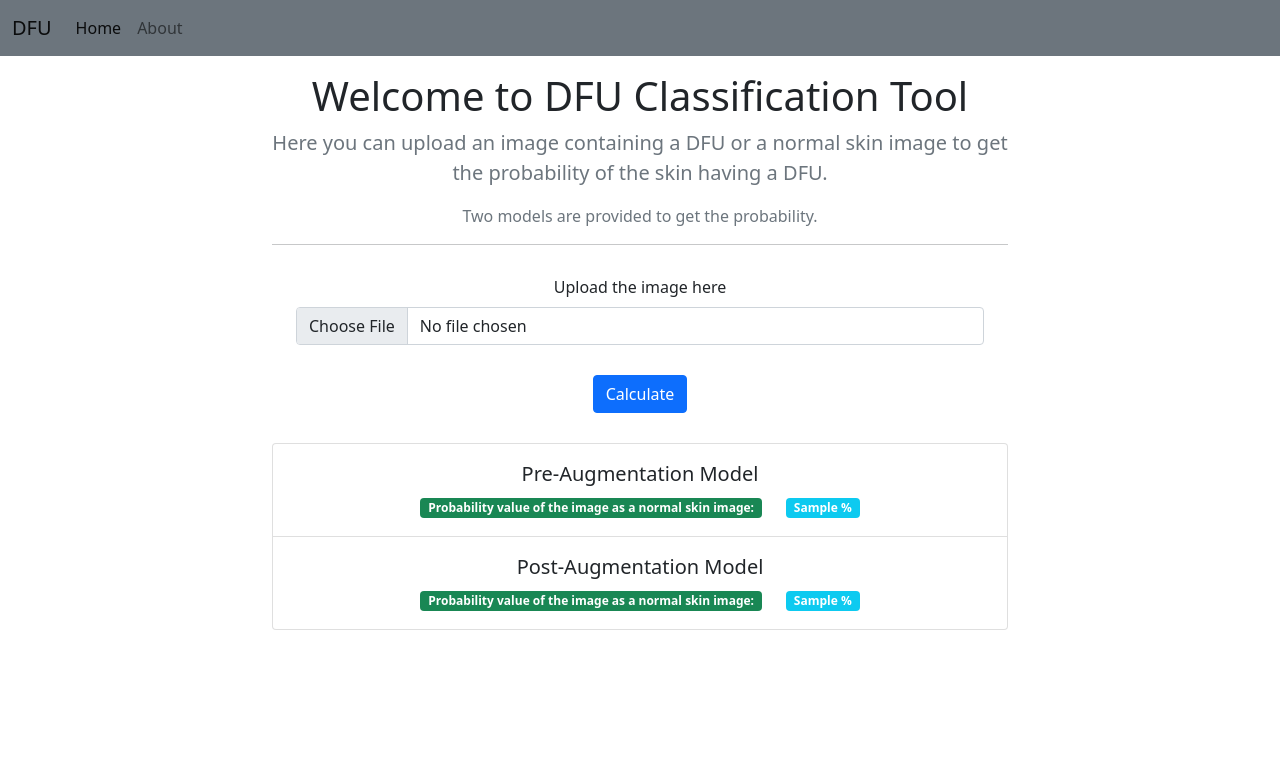
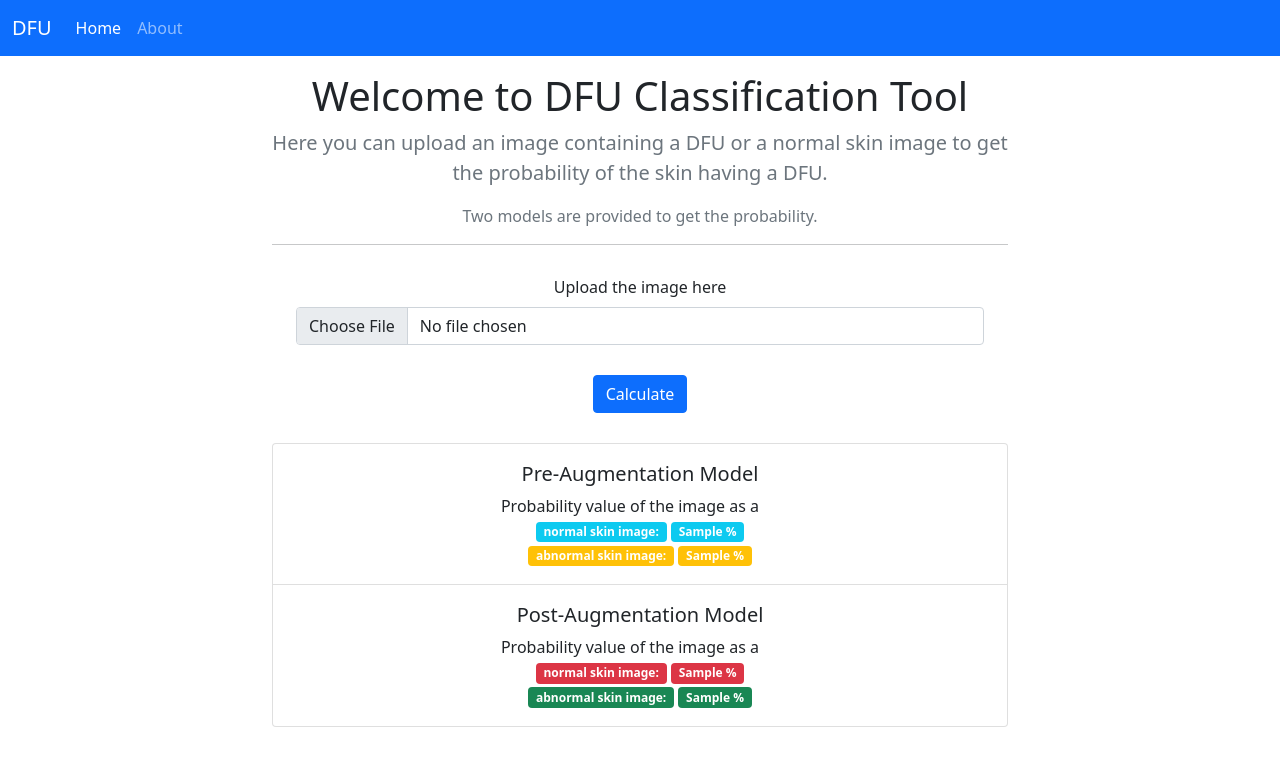
Before and after one commit to apramodya/DFU-classification, a Flask app: template web-app/templates/home.html in a window 1280 px wide. Shown: the top 766 px of the page. Run offline with Flask 2, Linux system fonts and the light colour scheme; the template is opened without the code that fills it: most values are stand-ins (such as "Sample title", 1, 10 or a date in 2020).

Commit message:
ui changes

```diff
--- a/web-app/app.py
+++ b/web-app/app.py
@@ -56,10 +56,12 @@ def index():
 
         result = model_predict(f.filename, pre_aug_model, post_aug_model)
 
-        preAugResult =  "{:.3f}".format(result[0] * 100)
-        postAugResult = "{:.3f}".format(result[1] * 100)
+        preAugResult =  "{:.2f}".format(result[0] * 100)
+        _preAugResult =  "{:.2f}".format((1 - result[0]) * 100)
+        postAugResult = "{:.2f}".format(result[1] * 100)
+        _postAugResult = "{:.2f}".format((1 - result[1]) * 100)
 
-        return render_template('home.html', preAugResult = preAugResult, postAugResult = postAugResult)
+        return render_template('home.html', preAugResult = preAugResult, _preAugResult = _preAugResult, postAugResult = postAugResult, _postAugResult = _postAugResult)
 
 # ::: Run main :::
 if __name__ == "__main__":
--- a/web-app/templates/base.html
+++ b/web-app/templates/base.html
@@ -1,4 +1,5 @@
 <html lang="en">
+
 <head>
     <meta charset="utf-8">
     <meta name="viewport" content="width=device-width, initial-scale=1">
--- a/web-app/templates/home.html
+++ b/web-app/templates/home.html
@@ -5,7 +5,7 @@
 <body>
     <div class="">
         <!-- navbar -->
-        <nav class="navbar navbar-expand-lg navbar-light bg-secondary">
+        <nav class="navbar navbar-expand-lg navbar-dark bg-primary">
             <div class="container-fluid">
                 <a class="navbar-brand" href="#">DFU</a>
                 <button class="navbar-toggler" type="button" data-bs-toggle="collapse" data-bs-target="#navbarNav"
@@ -57,10 +57,14 @@
                                     <span>
                                         <h5>Pre-Augmentation Model</h5>
                                     </span>
-                                    <span class="badge bg-success" style="margin-right: 20px;">Probability value of the
-                                        image as a normal skin
-                                        image:</span>
+                                    <span style="margin-right: 20px;">Probability value of the
+                                        image as a </span>
+                                        <br>
+                                    <span class="badge bg-info" >normal skin image:</span>
                                     <span class="badge bg-info">{{ preAugResult }} %</span>
+                                    <br>
+                                    <span class="badge bg-warning" >abnormal skin image:</span>
+                                    <span class="badge bg-warning">{{ _preAugResult }} %</span>
                                 </div>
                             </li>
 
@@ -70,10 +74,14 @@
                                     <span>
                                         <h5>Post-Augmentation Model</h5>
                                     </span>
-                                    <span class="badge bg-success" style="margin-right: 20px;">Probability value of the
-                                        image as a normal skin
-                                        image:</span>
-                                    <span class="badge bg-info">{{ postAugResult }} %</span>
+                                    <span style="margin-right: 20px;">Probability value of the
+                                        image as a </span>
+                                        <br>
+                                    <span class="badge bg-danger" >normal skin image:</span>
+                                    <span class="badge bg-danger">{{ postAugResult }} %</span>
+                                    <br>
+                                    <span class="badge bg-success" >abnormal skin image:</span>
+                                    <span class="badge bg-success">{{ _postAugResult }} %</span>
                                 </div>
                             </li>
                         </ul>
```
